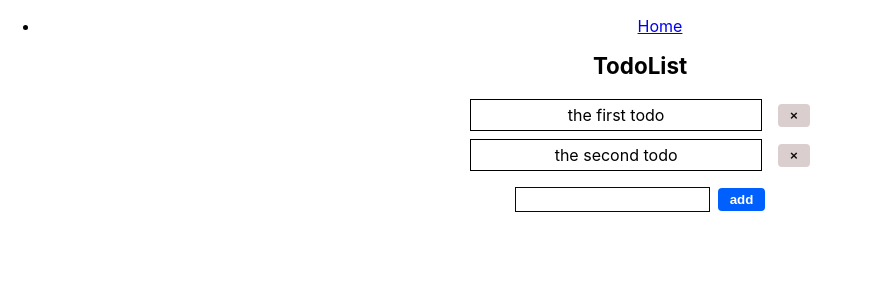
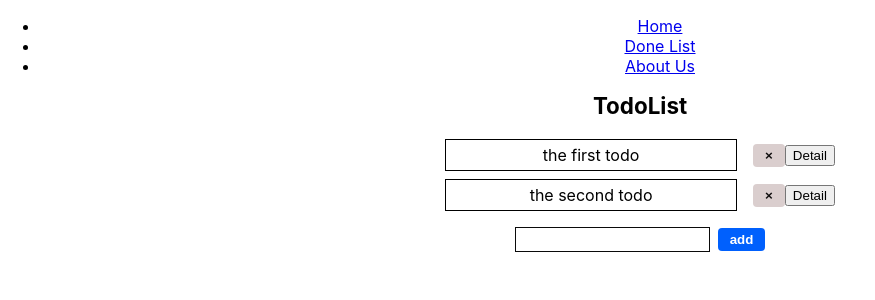
Before and after one commit to rayna806/react-my-app, a React (Create React App) app: page / in a window 1280 px wide. Shown: the top 300 px of the page, without its empty margins (0-875 px from the left). Built offline with nearby package versions, Linux system fonts and the light colour scheme.

Commit message:
Commit: detail page & about us page

```diff
--- a/src/App.js
+++ b/src/App.js
@@ -1,10 +1,14 @@
-import {useReducer} from "react";
+import {useContext, useReducer} from "react";
 import './App.css';
 import {initialState, todoReducer} from "./reducers/todoReducer";
 import {TodoContext} from "./context/TodoContext";
-import {createBrowserRouter, NavLink, Outlet, RouterProvider} from "react-router";
+import {createBrowserRouter, NavLink, Outlet, RouterProvider, useParams} from "react-router";
 import {ErrorPage} from "./pages/ErrorPage";
 import {HomePage} from "./pages/HomePage";
+import Todoitem from "./components/Todoitem";
+import { DoneListPage } from "./pages/DoneListPage";
+import { AboutUsPage } from "./pages/AboutUsPage";
+
 
 function DefaultLayout() {
     return <div>
@@ -12,6 +16,8 @@ function DefaultLayout() {
             <nav>
                 <ul>
                     <li><NavLink to={"/"}>Home</NavLink></li>
+                    <li><NavLink to={"/done"}>Done List</NavLink></li>
+                    <li><NavLink to={"/aboutus"}>About Us</NavLink></li>
                 </ul>
             </nav>
         </header>
@@ -19,6 +25,20 @@ function DefaultLayout() {
             <Outlet />
         </main>
     </div>
+}
+function TodoDetailPage() {
+    const{id}=useParams()
+    const {state,dispatch}=useContext(TodoContext);
+    const todo=state.filter((todo)=>todo.id===parseInt(id))
+
+    if(todo.length === 0){
+        return <div>Not found Todo</div>
+    }
+
+    return <div>
+        <Todoitem todo={todo[0]} index={id} />
+    </div>;
+
 }
 
 const routes= createBrowserRouter([
@@ -30,6 +50,18 @@ const routes= createBrowserRouter([
             {
                 path: "/",
                 element:<HomePage />
+            },
+            {
+                path:"/todos/:id",
+                element:<TodoDetailPage />
+            },
+            {
+                path: "/done",
+                element: <DoneListPage />
+            },
+            {
+                path: "/aboutus",
+                element: <AboutUsPage />
             }
         ]
     }
--- a/src/components/TodoGroup.jsx
+++ b/src/components/TodoGroup.jsx
@@ -5,12 +5,10 @@ function TodoGroup({ todos, onToggleTodo }) {
         <div className="todo-group">
             <div className="todo-title">TodoList</div>
             {
-                todos.map(({id, text, done}) => (
+                todos.map(todo => (
                     <Todoitem
-                        key={id}
-                        id={id}
-                        text={text}
-                        done={done}
+                        key={todo.id}
+                        todo={todo}
                         toggleTodo={onToggleTodo}
                     />
                 ))
--- a/src/components/Todoitem.jsx
+++ b/src/components/Todoitem.jsx
@@ -1,14 +1,19 @@
 import { useContext } from "react";
 import { TodoContext } from "../context/TodoContext";
+import { useNavigate } from "react-router";
 
-function Todoitem({id, text, done, toggleTodo}) {
+function Todoitem({todo, toggleTodo}) {
     const { dispatch } = useContext(TodoContext);
+    const navigate = useNavigate();
+    if (!todo) return null;
+    const { id, text, done } = todo;
     return (
         <div key={id} className="todo-row">
             <div className={done ? 'todo-item done' : 'todo-item'}>
                 <span onClick={() => toggleTodo(id)} style={{cursor: 'pointer'}}>{text}</span>
             </div>
             <button className="delete-btn" onClick={() => dispatch({type: 'DELETE', id})}>×</button>
+            <button className="detail-btn" onClick={() => navigate(`/todos/${id}`)}>Detail</button>
         </div>
     )
 }
--- /dev/null
+++ b/src/pages/AboutUsPage.js
@@ -0,0 +1,15 @@
+import { useContext } from "react";
+import { TodoContext } from "../context/TodoContext";
+import TodoGroup from "../components/TodoGroup";
+
+function AboutUsPage() {
+    const { state } = useContext(TodoContext);
+
+    return (
+        <div>
+            <h2>About Us</h2>
+        </div>
+    );
+}
+
+export { AboutUsPage };
```
